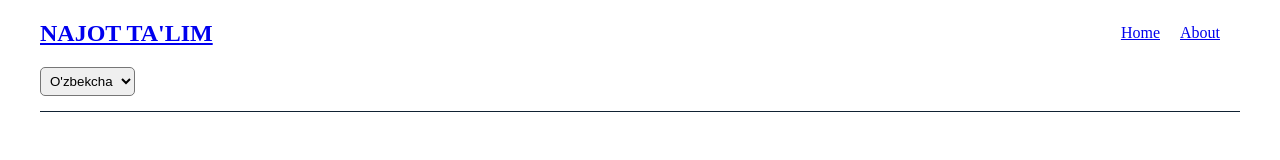
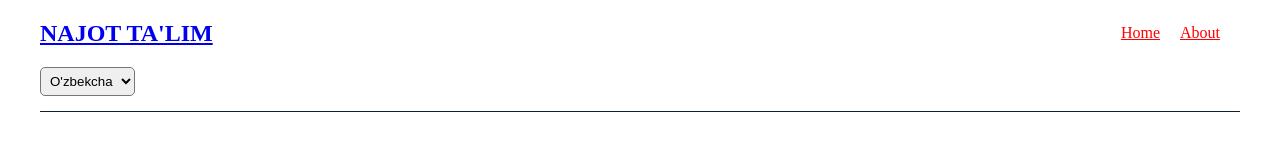
Before and after one commit to Muhammadboburshoh/react-portfolio, a React (Create React App) app: page /about in a window 1280 px wide. Shown: the top 160 px of the page. Built offline with nearby package versions, Linux system fonts and the light colour scheme.

Commit message:
Add NavLink

```diff
--- a/src/Navbar/Navbar.css
+++ b/src/Navbar/Navbar.css
@@ -14,3 +14,7 @@
 .menu-item {
   margin-right: 20px;
 }
+
+.menu-linkk {
+  color: red;
+}
--- a/src/Navbar/Navbar.jsx
+++ b/src/Navbar/Navbar.jsx
@@ -1,4 +1,4 @@
-import { Link } from "react-router-dom"
+import { Link, NavLink } from "react-router-dom"
 import "./Navbar.css"
 
 function Navbar () {
@@ -12,10 +12,10 @@ function Navbar () {
 
         <ul className="menu">
           <li className="menu-item">
-            <Link to="/" className="menu-link">Home</Link>
+            <NavLink to="/" activeClassName="menu-linkk">Home</NavLink>
           </li>
           <li className="menu-item">
-            <Link to="/about" className="menu-link">About</Link>
+            <NavLink to="/about" activeClassName="menu-linkk">About</NavLink>
           </li>
         </ul>
       </nav>
```
